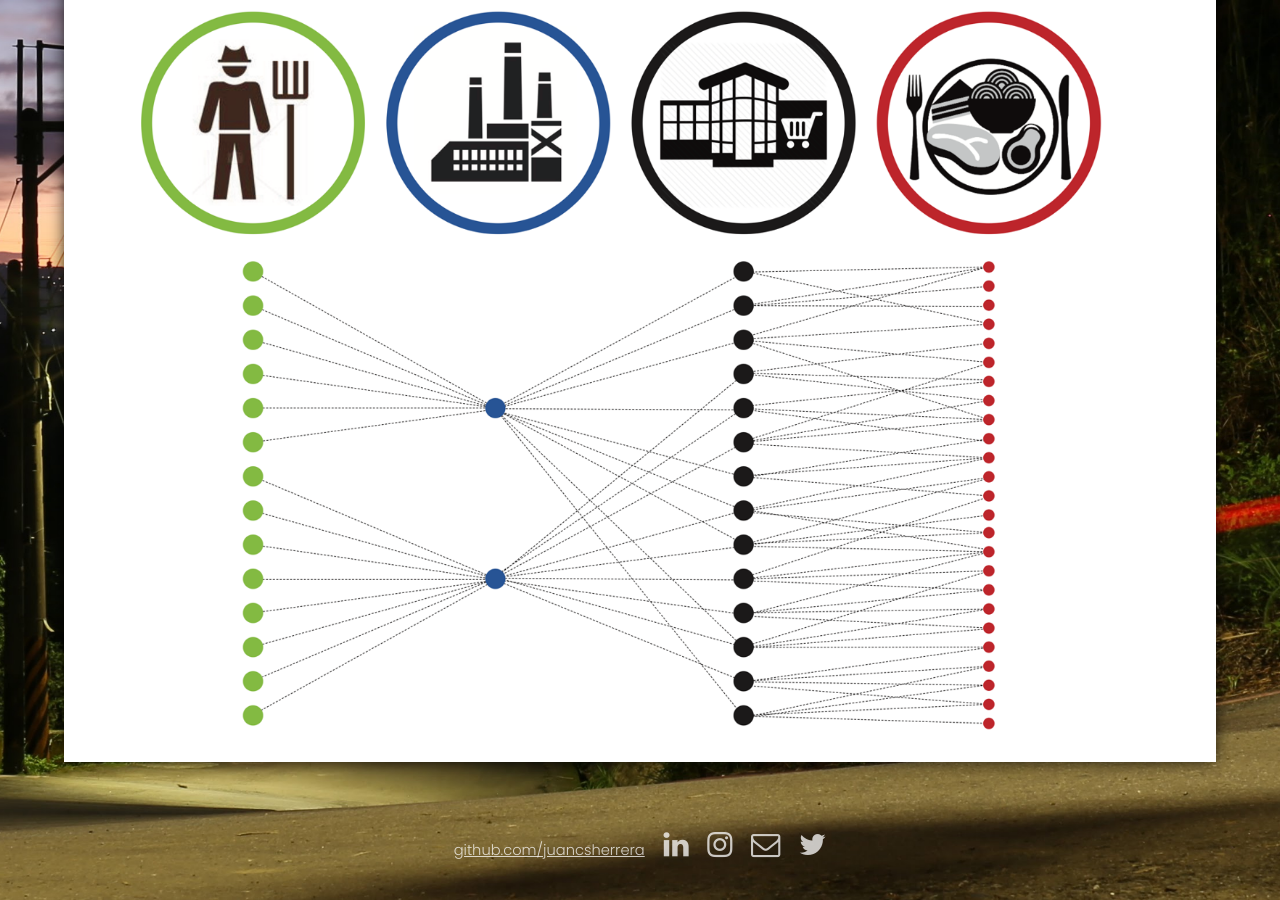
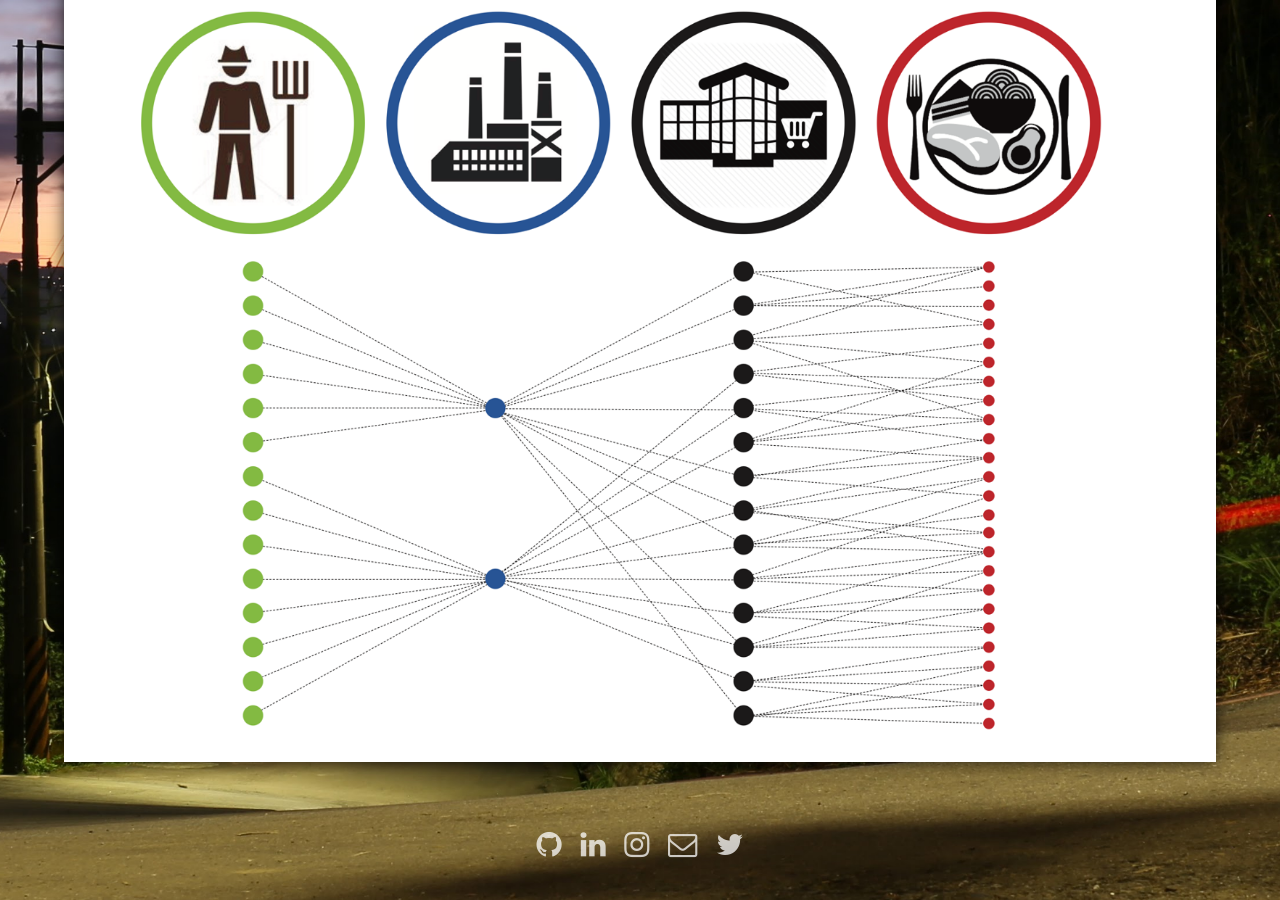
Before and after one commit to juancsherrera/juancsherrera.github.io, a Jekyll site: the page index.html, which Jekyll copies as it is, in a window 1280 px wide and 900 px high, scrolled down 2247 px. Built offline with Jekyll 4.4.1, drawn with Linux system fonts in a browser that asks for light colours.

Commit message:
Update index.html

```diff
--- a/index.html
+++ b/index.html
@@ -87,7 +87,7 @@
 			<footer id="footer">
 				<div class="container">
 					<ul class="icons">
-						<li><a href="https://github.com/juancsherrera">github.com/juancsherrera</a></li>
+						<li><a href="https://github.com/juancsherrera" class="icon fa-github"><span class="label">GitHub</span></a></li>
 						<li><a href="#" class="icon fa-linkedin"><span class="label">Facebook</span></a></li>
 						<li><a href="https://www.instagram.com/juancsherrera/" class="icon fa-instagram"><span class="label">Instagram</span></a></li>
 						<li><a href="mailto:jsh501@nyu.edu" class="icon fa-envelope-o"><span class="label">Email</span></a></li>
```
